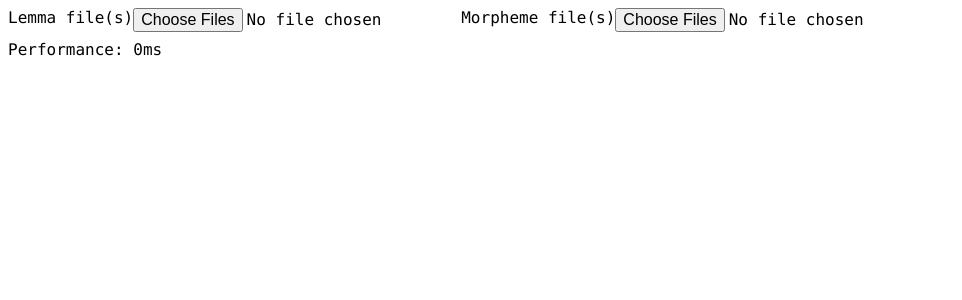
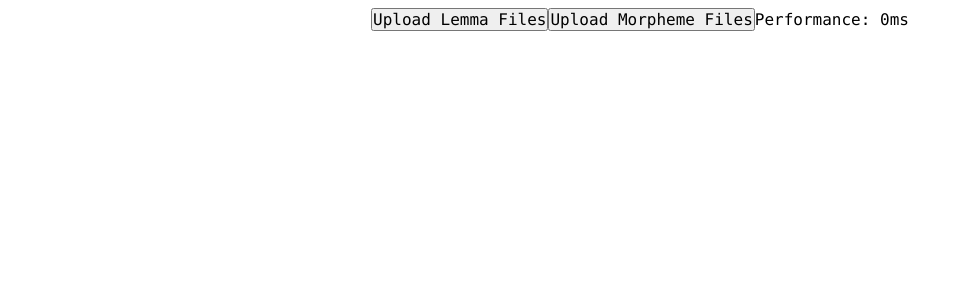
Before and after one commit to yu2/yu2.github.io, a Jekyll site: the page prj/dataLoad/display.html, which Jekyll copies as it is, in a window 1280 px wide. Shown: the top 300 px of the page, without its empty margins (0-962 px from the left). Built offline with Jekyll 4.4.1, drawn with Linux system fonts in a browser that asks for light colours.

Commit message:
Add files via upload

```diff
--- a/prj/dataLoad/display.css
+++ b/prj/dataLoad/display.css
@@ -13,6 +13,13 @@ body {
 
 #uploadArea {
 	display: flex;
+	justify-content: center;
+	align-items: center;
+	flex-grow: 1;
+}
+
+.input {
+	display: none;
 }
 
 #performance {
--- a/prj/dataLoad/display.html
+++ b/prj/dataLoad/display.html
@@ -6,12 +6,10 @@
   </head>
   <body>
 		<div id="uploadArea">
-			<label for="lemmaInput">Lemma file(s)</label>
+			<input type="button" class="uploadButton" onclick="document.getElementById('lemmaInput').click()" value="Upload Lemma Files">
 			<input type="file" class="input" id="lemmaInput" multiple onchange="handleLemma(this.files)">
-			<label for="morphemeInput">Morpheme file(s)</label>
+			<input type="button" class="uploadButton" onclick="document.getElementById('morphemeInput').click()" value="Upload Morpheme Files">
 			<input type="file" class="input" id="morphemeInput" multiple onchange="handleMorpheme(this.files)">
-		</div>
-		<div id="performance">
 			<p>Performance: <span id="timeDisplay">0</span>ms</p>
 		</div>
 		<script src="script.js"></script>
```
